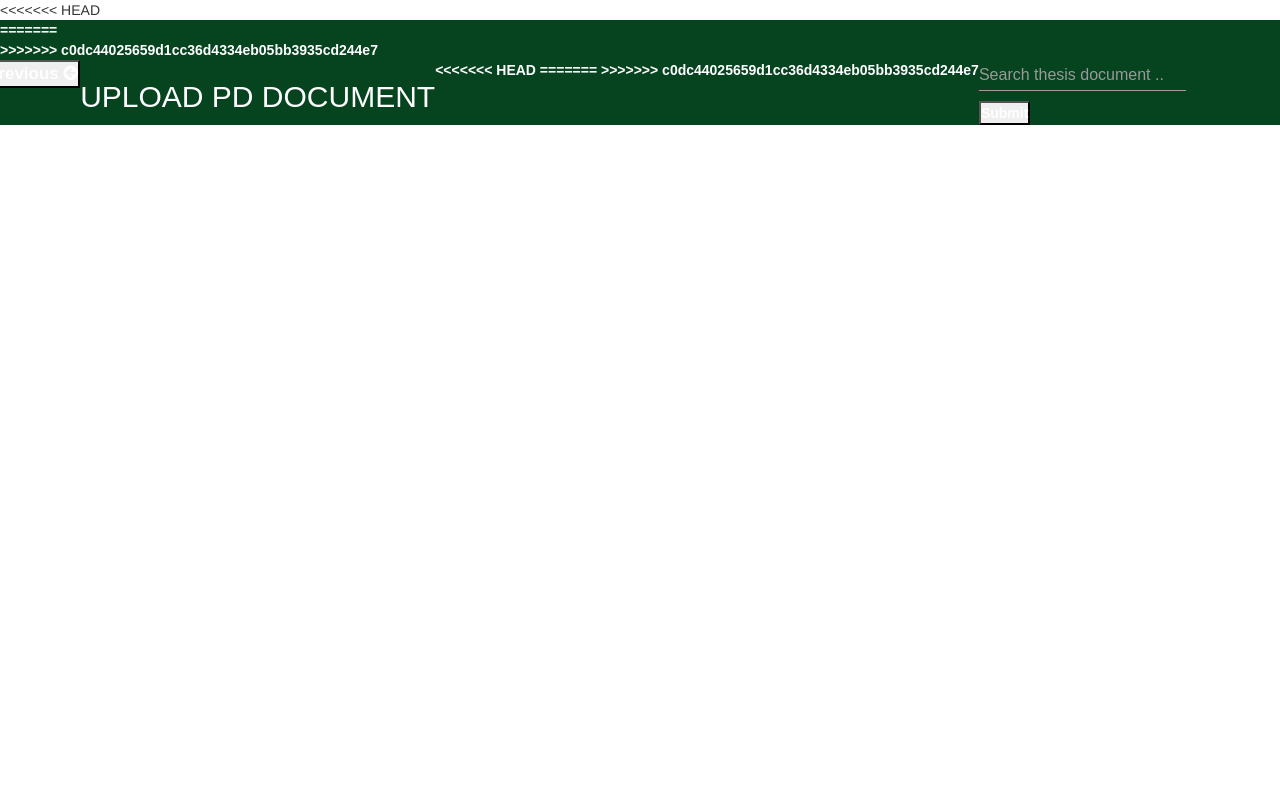
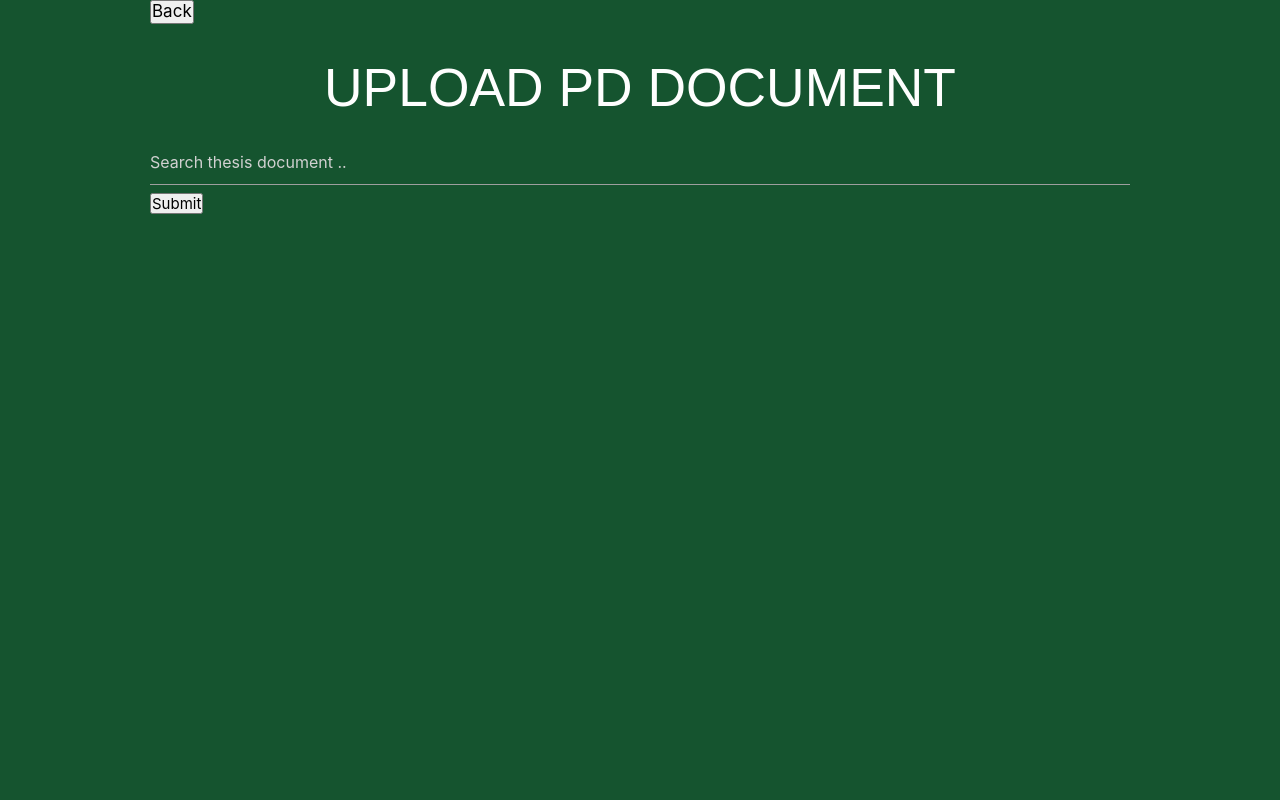
Before and after one commit to isaacsapelino/PDArchiver, a Django app: template search/templates/upload.html in a window 1280 px wide. Run offline with Django 4.2, Linux system fonts and the light colour scheme; the template is opened without the code that fills it: values that come from a table or form of the project are taken from there, others are empty; parts of the project's set-up code (start-up, migrations or seed data) failed here and were passed over; some libraries are stand-ins or nearby versions; some web fonts are replaced.

Commit message:
Fixed Upload page

```diff
--- a/assets/css/main.css
+++ b/assets/css/main.css
@@ -282,7 +282,6 @@
   visibility: hidden;
 }
 
-<<<<<<< HEAD
 /*END OF HOME SEARCH PAGE*/
 
 
@@ -417,6 +416,4 @@
     border: 0;
 }
 
-=======
->>>>>>> c0dc44025659d1cc36d4334eb05bb3935cd244e7
 /* CHECKBOX FONTS */
--- a/assets/css/upload.css
+++ b/assets/css/upload.css
@@ -3,12 +3,14 @@
 /*UPLOAD PAGE*/
 
 .uploadPage {
-    background: #064420;
-    font-weight: bold;
-    color: #fefefe;
-    font-family: 'Poppins', sans-serif;
-    height: 100%;
-}
+  background-color: #15542f;
+  font-weight: bold;
+  color: #fefefe;
+  font-family: 'Poppins', sans-serif;
+  min-height: 100vh;
+  max-height: auto;
+  padding-left: 10em;
+  padding-right: 10em;}
 
 {
   box-sizing: border-box;
--- a/search/templates/upload.html
+++ b/search/templates/upload.html
@@ -1,66 +1,79 @@
 {% extends 'base.html' %} {% load static %} {% block content %}
-<<<<<<< HEAD
-
-<div class="uploadPage">
-=======
-<link rel="preconnect" href="https://fonts.googleapis.com" />
-<link rel="preconnect" href="https://fonts.gstatic.com" crossorigin />
-<link
-    href="https://fonts.googleapis.com/css2?family=Montserrat:wght@600&family=Roboto&display=swap"
-    rel="stylesheet"
-/>
-<!-- Bootstrap CSS -->
-<link
-    rel="stylesheet"
-    href="https://cdn.jsdelivr.net/npm/bootstrap@4.6.2/dist/css/bootstrap.min.css"
-    integrity="sha384-xOolHFLEh07PJGoPkLv1IbcEPTNtaed2xpHsD9ESMhqIYd0nLMwNLD69Npy4HI+N"
-    crossorigin="anonymous"
-/>
-<link
-    rel="stylesheet"
-    href="https://cdnjs.cloudflare.com/ajax/libs/font-awesome/4.7.0/css/font-awesome.min.css"
-/>
-<link
-    rel="stylesheet"
-    href="https://stackpath.bootstrapcdn.com/bootstrap/4.3.1/css/bootstrap.min.css"
-/>
-<link
-    rel="stylesheet"
-    href="https://maxcdn.bootstrapcdn.com/bootstrap/3.3.7/css/bootstrap.min.css"
-/>
-<link
-    rel="stylesheet"
-    href="https://maxcdn.bootstrapcdn.com/bootstrap/3.3.7/css/bootstrap.min.css"
-/>
-<link rel="stylesheet" href="//netdna.bootstrapcdn.com/bootstrap/3.0.0/css/bootstrap.min.css" />
-<link href="{% static 'css/upload.css' %}" rel="stylesheet" />
 <body>
-
 <div class=uploadPage>
->>>>>>> c0dc44025659d1cc36d4334eb05bb3935cd244e7
 <div class="return">
   <div class="row">
     <div class="col-25">
-      <link rel="stylesheet" href="https://cdnjs.cloudflare.com/ajax/libs/font-awesome/4.7.0/css/font-awesome.min.css">
-      <button style="font-size:17px" onclick="history.back()">Previous <i class="fa fa-arrow-circle-left"></i></button>
+      <button style="font-size:17px" onclick="history.back()">Back <i class="fa fa-arrow-circle-left"></i></button>
     </div>
 
 
 <h2><center> UPLOAD PD DOCUMENT </center></h2>
-<<<<<<< HEAD
 
-=======
->>>>>>> c0dc44025659d1cc36d4334eb05bb3935cd244e7
+{% comment %}
+<div class="container">
+    <div class="row">
+      <div class="col-25">
+        <label for="researchTitle">PROJECT DESIGN TITLE</label>
+      </div>
+      <div class="col-75">
+        <input type="text" id="researchTitle" name="Research Title" placeholder="PROJECT DESIGN TITLE">
+      </div>
+    </div>
+    <div class="row">
+      <div class="col-25">
+        <label for="abstract">ABSTRACT</label>
+      </div>
+      <div class="col-75">
+        <textarea  id="abstract" name="abstract" placeholder="PROJECT DESIGN ABSTRACT" style="height:350px"></textarea>
+      </div>
+    </div>
+    <div class="row">
+      <div class="col-25">
+        <label for="author">AUTHORS</label>
+      </div>
+      <div class="col-75">
+        <input type="text" id="author" name="author" placeholder="PROJECT DESIGN AUTHORS">
+      </div>
+    </div>
+    <div class="row">
+        <div class="col-25">
+          <label for="year">YEAR</label>
+        </div>
+        <div class="col-75">
+          <input type="date" id="year" name="year" value="" min="1997-01-01" max="2030-12-31">
+        </div>
+    </div>
+      <div class="row">
+        <div class="col-25">
+                <label for="myfile">SELECT PDF FILE</label>
+        </div>
+        <div class="col-75">
+            <input  type="file" accept="application/pdf" name="myfile">
+
+        </div>
+
+      </div>
+
+
+
+    <div class="row">
+      <input type="submit" value="Submit">
+      <button type="cancel" value="CANCEL" onclick="history.back()">CANCEL</button>
+    </div>
+
+
+</div> {% endcomment %}
     <form action="#" method="post" enctype="multipart/form-data">
       {% csrf_token %}
       {{ form.as_p }}
       <ul id="tagsList">
       </ul>
-
-      <button type="submit" id="submitBtn" onclick="myFunction()">Submit</button>
+      <button type="submit">Submit</button>
     </form>
 
 
+</body>
 {% endblock %}
 {% block script %}
 <script type="text/javascript">
@@ -100,18 +113,7 @@
       closeOnSelect: false,
       enabled : 0,
     }
-
   })
-  function myFunction() {
-    var txt;
-    if (confirm("Are you sure you want to continue?")) {
-      txt = "Confirm!";
-    } else {
-      txt = "Cancel!";
-
-    }
-
-  }
 
 
 
```
